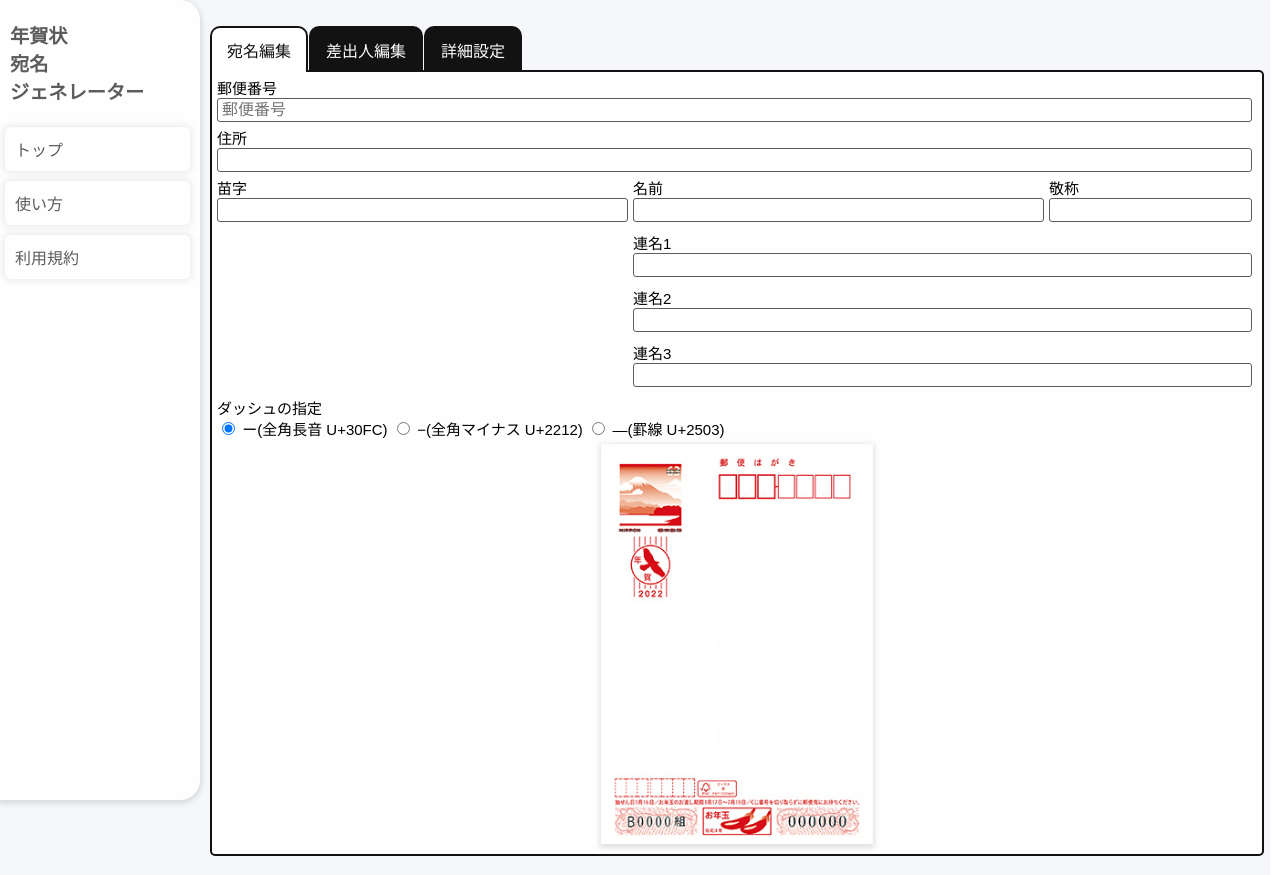
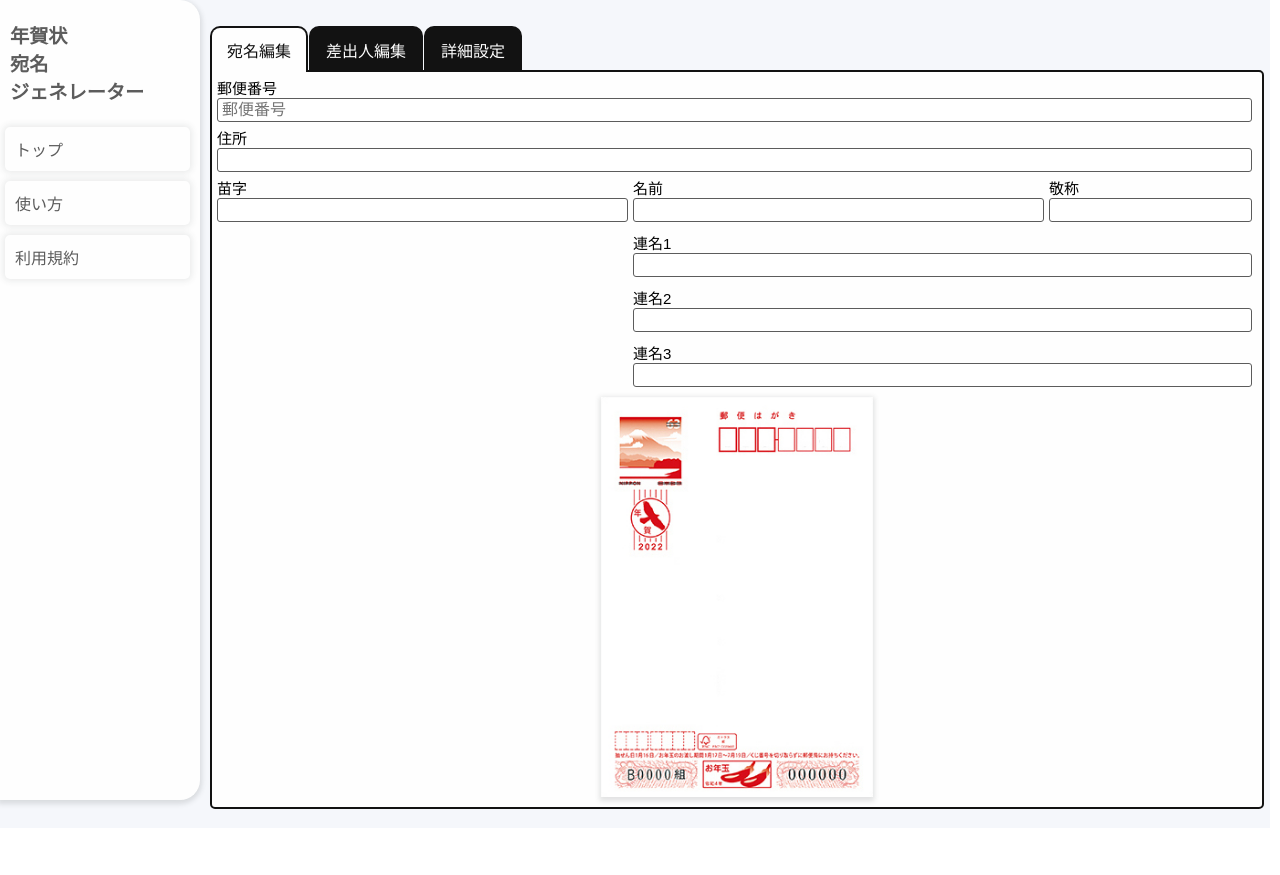
Before and after one commit to saladbowl77/postcard_address, a plain HTML site: page index.html in a window 1280 px wide. After the commit the page ends 828 px from the top, so only its background shows below. Drawn offline with Linux system fonts and the light colour scheme; a web font is replaced by a local one.

Commit message:
enchantment: redraw when dash is selected

```diff
--- a/index.html
+++ b/index.html
@@ -121,19 +121,6 @@
                         >
                     </div>
                 </div>
-                <div class="input1data">
-                    <form id="dash">
-                    <p>ダッシュの指定</p>
-                    <label><input type="radio" id="dashes1" name="dashes" value="30FC" checked>
-                    ー(全角長音 U+30FC)</label>
-
-                    <label><input type="radio" id="dashes2" name="dashes" value="2212">
-                    −(全角マイナス U+2212)</label>
-
-                    <label><input type="radio" id="dashes3" name="dashes" value="2503">
-                    ―(罫線 U+2503)</label>
-                    </form>
-                </div>
                 <div id="spButton"></div>
                 <div id="outPutImgWrap">
                     <div id="outPutImg">
@@ -211,7 +198,7 @@
             </div>
             <div id="detailData">
                 <div class="input1data">
-                    <form id="dash">
+                    <form id="dash" updateImageId="atenaOutput">
                     <p>ダッシュの指定</p>
                     <label><input type="radio" id="dashes1" name="dashes" value="30FC">
                     ー(全角長音 U+30FC)</label>
--- a/js/script.js
+++ b/js/script.js
@@ -617,3 +617,9 @@ trigger.forEach(function (target) {
         });
     }
 });
+
+const dash_form = document.getElementById("dash");
+dash_form.addEventListener("change", () => {
+    const updateImageId = dash_form.getAttribute("updateImageId");
+    updateData(updateImageId);
+});
```
